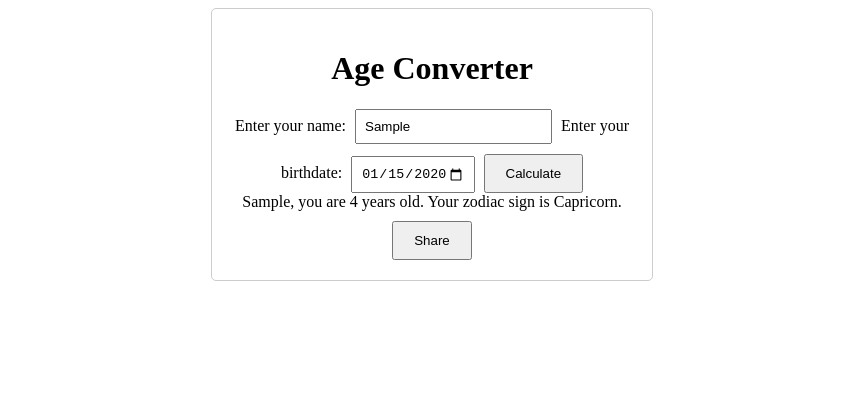
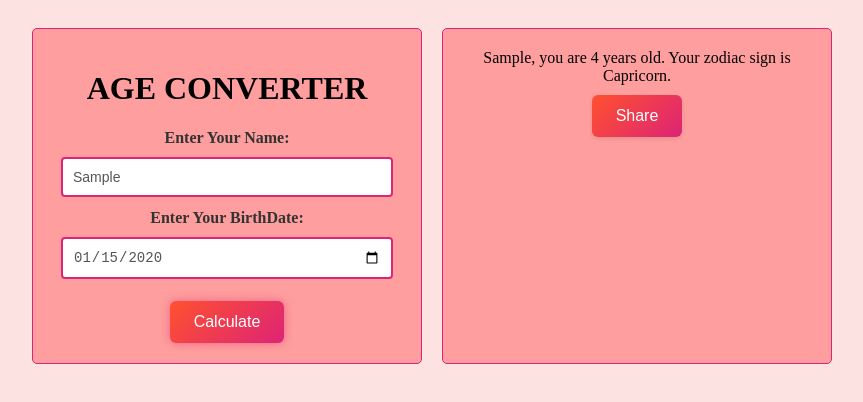
Before and after one commit to daisymachiri/Age-Converter, a plain HTML site: page index.html in a window 1280 px wide. Both pictures are taken after typing "Sample", "2020-01-15" into the empty fields and a click on the button "Calculate". Shown: the whole page, without its empty margins (208-1071 px from the left). Drawn offline with Linux system fonts and the light colour scheme.

Commit message:
Updated more CSS

```diff
--- a/index.html
+++ b/index.html
@@ -8,18 +8,22 @@
 </head>
 <body>
   <div class="container">
-    <h1>Age Converter</h1>
-    <label for="name">Enter your name:</label>
+    <div class="age-info">
+    <h1>AGE CONVERTER</h1>
+    <label for="name">Enter Your Name:</label>
     <input type="text" id="name">
-    <label for="birthdate">Enter your birthdate:</label>
+    <label for="birthdate">Enter Your BirthDate:</label>
     <input type="date" id="birthdate" min="1900-01-01" max="2024-12-31">
     <button onclick="calculateAge()">Calculate</button>
+    </div>
+    <div class="result-info">
     <div id="result"></div>
     <div id="zodiacSign"></div>
     <div id="progressBar"></div>
-    <button onclick="shareAge()">Share</button>
+    <button>Share</button>
+    <p class="result"></p>
   </div>
-
+  </div>
   <script src="src/script.js"></script>
 </body>
 </html>
--- a/src/script.js
+++ b/src/script.js
@@ -1,25 +1,6 @@
-function calculateAge() {
+function calculateAgeAndShare() {
     const nameInput = document.getElementById('name');
     const birthdateInput = document.getElementById('birthdate');
-
-    function shareAge() {
-        const resultText = document.getElementById('result').textContent;
-
-        // Check if the Web Share API is supported
-        if (navigator.share) {
-            navigator.share({
-                title: 'Age Converter Result',
-                text: resultText,
-                url: window.location.href
-            })
-            .then(() => console.log('Shared successfully'))
-            .catch((error) => console.error('Error sharing:', error));
-        } else {
-            // Fallback for browsers that do not support Web Share API
-            alert('Web Share API is not supported in this browser.');
-        }
-    }
-
 
     const name = nameInput.value;
     const birthdate = new Date(birthdateInput.value);
@@ -74,8 +55,26 @@ function calculateAge() {
     const zodiacSign = calculateZodiacSign(birthdate.getMonth() + 1, birthdate.getDate());
     resultText += `\nYour zodiac sign is ${zodiacSign}.`;
 
+    // Display result
     const resultDiv = document.getElementById('result');
     resultDiv.textContent = resultText;
+
+    // Share data
+    const shareData = {
+        title: 'Your Age and Zodiac Sign',
+        text: resultText,
+        url: 'https://developer.mozilla.org',
+    };
+
+    navigator.share(shareData)
+        .then(() => {
+            // Display success message
+            resultPara.textContent = 'MDN shared successfully';
+        })
+        .catch((error) => {
+            // Handle error
+            resultPara.textContent = 'Error: ' + error;
+        });
 }
 
 function getMonthName(monthNumber) {
@@ -115,7 +114,7 @@ function calculateZodiacSign(month, day) {
     }
 }
 
-function shareAge() {
-    const resultText = document.getElementById('result').textContent;
-    alert(`Age shared: ${resultText}`);
-}
+// Share data
+const btn = document.querySelector('button');
+const resultPara = document.querySelector('.result');
+btn.addEventListener('click', calculateAgeAndShare);
--- a/src/style.css
+++ b/src/style.css
@@ -1,10 +1,24 @@
+body {
+  background-color: #fde2e2; /* Soft neutral background color */
+}
 .container {
-    max-width: 400px;
+  display: flex;
+  flex-direction: row;
+  justify-content: space-between;
+  max-width: 800px;
   margin: 0 auto;
   text-align: center;
   padding: 20px;
-    border: 1px solid #ccc;
+}
+
+.age-info,
+.result-info {
+  width: calc(50% - 10px);
+  box-sizing: border-box;
+  border: 1px solid #dd2476;
   border-radius: 5px;
+  padding: 20px;
+  background-color: #ff9e9e;
 }
 
 button {
@@ -17,3 +31,56 @@
   padding: 8px;
   margin: 0 5px;
 }
+
+label {
+  display: block;
+  margin-bottom: 10px;
+  font-weight: bold;
+  color: #333;
+}
+
+input[type="text"],
+input[type="date"] {
+  width: calc(100% - 16px);
+  padding: 10px;
+  margin-bottom: 12px;
+  border: 2px solid #dd2476;
+  border-radius: 4px;
+  font-size: 14px;
+  color: #555;
+  transition: border-color 0.3s;
+  box-sizing: border-box;
+}
+
+input[type="text"]:hover,
+input[type="date"]:hover {
+  border-color: #dd2476;
+}
+
+input[type="text"]:focus,
+input[type="date"]:focus {
+  outline: none;
+  border-color: #dd2476;
+  box-shadow: 0 0 4px rgba(221, 36, 118, 0.5);
+}
+button {
+  padding: 12px 24px;
+  border: none;
+  border-radius: 6px;
+  background: linear-gradient(135deg, #ff512f, #dd2476);;
+  color: #fff;
+  font-size: 16px;
+  cursor: pointer;
+  transition: background-color 0.3s, transform 0.2s;
+  box-shadow: 0 2px 4px rgba(0, 0, 0, 0.1);
+}
+
+button:hover {
+  background: linear-gradient(135deg, #fd3811, #fc0272);;
+  transform: translateY(-2px);
+}
+
+button:focus {
+  outline: none;
+  box-shadow: 0 0 8px rgba(221, 36, 118, 0.5);
+}
```
Lines whose indentation alone changed are shown as unchanged.
